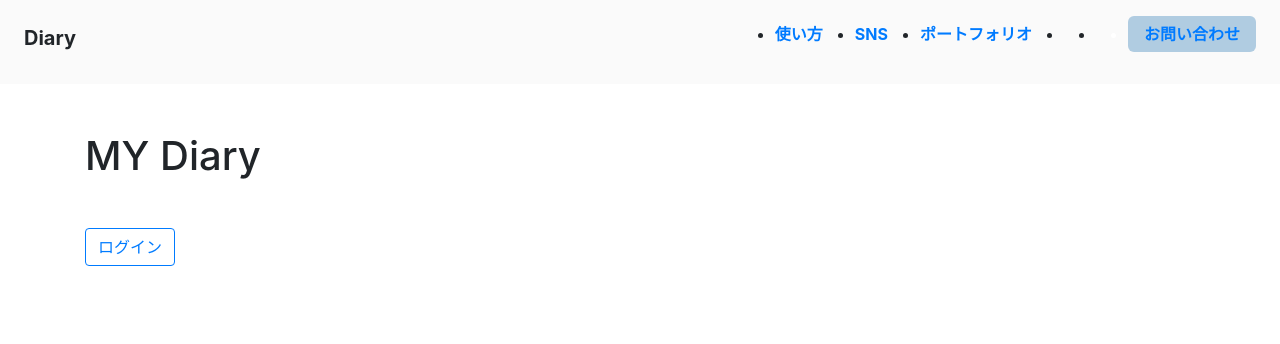
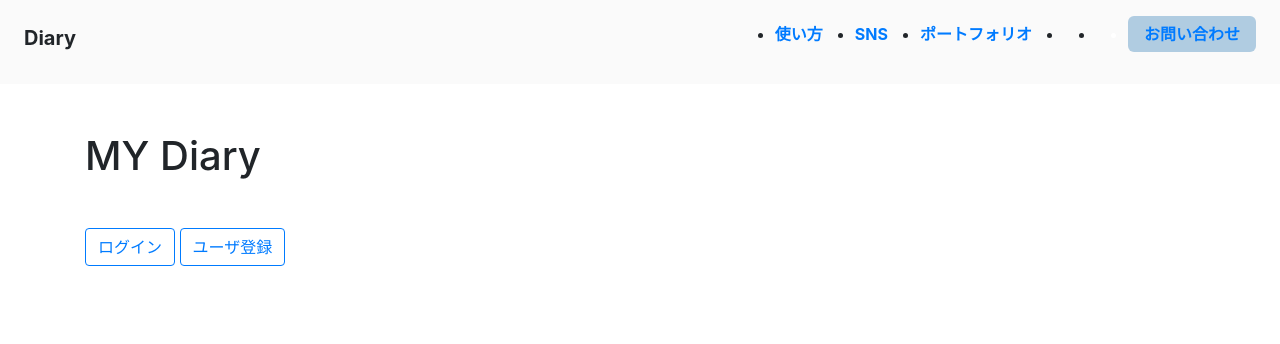
Before and after one commit to 1f10210366/enshu4_team-project1, a Django app: page / in a window 1280 px wide. Shown: the top 344 px of the page. Run offline with Django 4.2, Linux system fonts and the light colour scheme; some libraries are stand-ins or nearby versions.

Commit message:
Update top.html

```diff
--- a/diary/templates/diary/top.html
+++ b/diary/templates/diary/top.html
@@ -33,6 +33,7 @@
     <div class="container">
         <h1 class="my-5">MY Diary</h1>
         <a href="{% url 'diary:login' %}" class="btn btn-outline-primary">ログイン</a>
+        <a href="" class="btn btn-outline-primary">ユーザ登録</a>
     </div>
 
     <!-- Optional JavaScript -->
```
